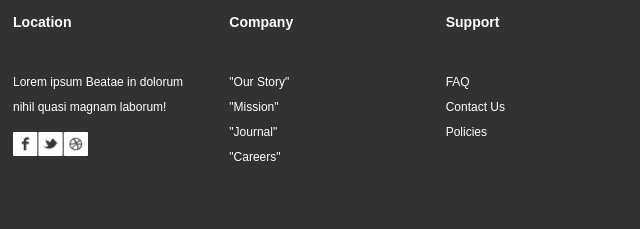
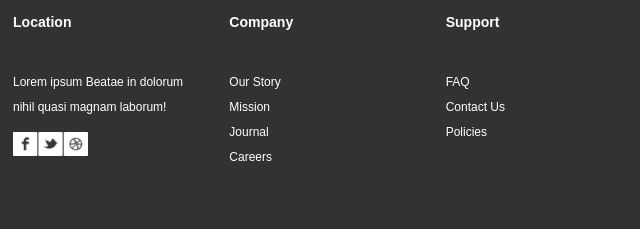
Before and after one commit to AnuradhaSalave/ark-studio, a plain HTML site: page index.html in a window 1280 px wide. Shown: the part 1867-2096 px from the top of the page, 211-851 px from the left. Drawn offline with Linux system fonts and the light colour scheme.

Commit message:
Update index.html

```diff
--- a/index.html
+++ b/index.html
@@ -122,16 +122,16 @@
                     <h3>Company</h3>
                     <ul id="comp_list">
                         <li>
-                            <a id="comp_item_1" href="Our Story"></a>"Our Story"
+                            <a id="comp_item_1" href="Our Story"></a>Our Story
                         </li>
                         <li>
-                            <a id="comp_item_2" href="Mission"></a>"Mission"
+                            <a id="comp_item_2" href="Mission"></a>Mission
                         </li>
                         <li>
-                            <a id="comp_item_3" href="Journal"></a>"Journal"
+                            <a id="comp_item_3" href="Journal"></a>Journal
                         </li>
                         <li>
-                            <a id="comp_item_4" href="Carrers"></a>"Careers"
+                            <a id="comp_item_4" href="Carrers"></a>Careers
                         </li>
                     </ul>
                 </div>
```
